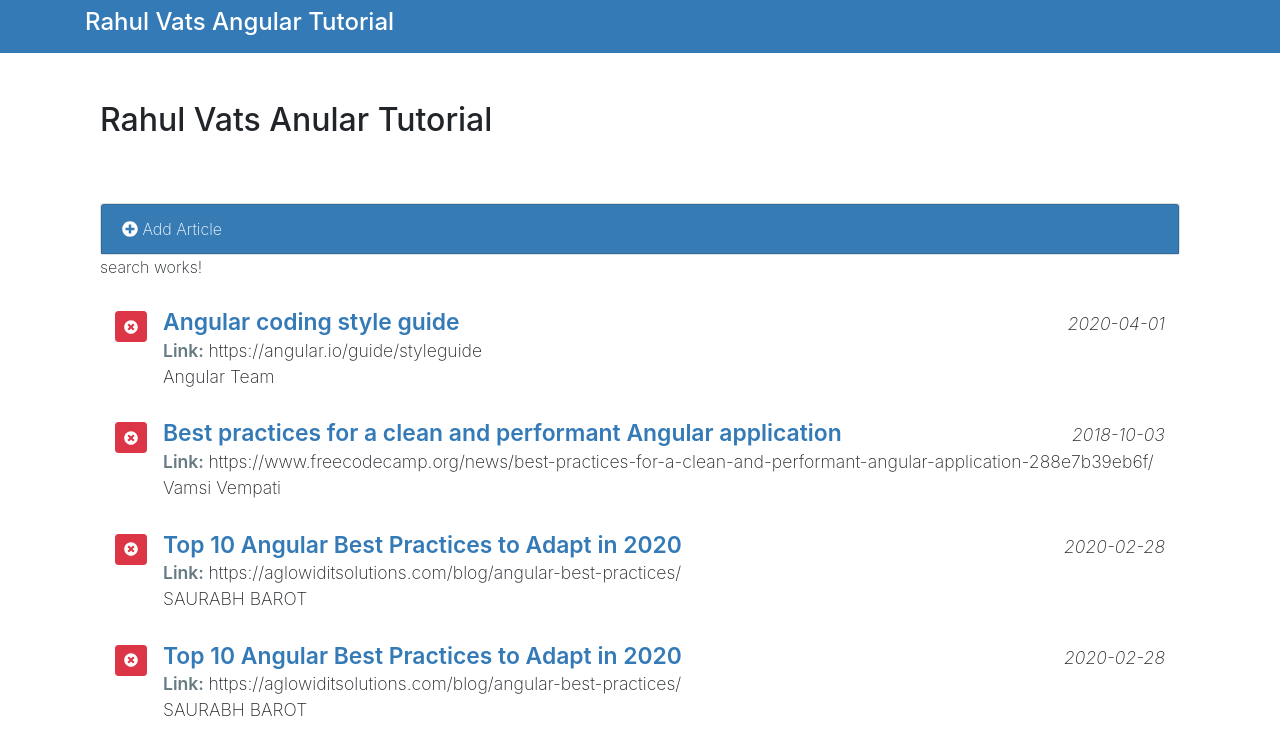
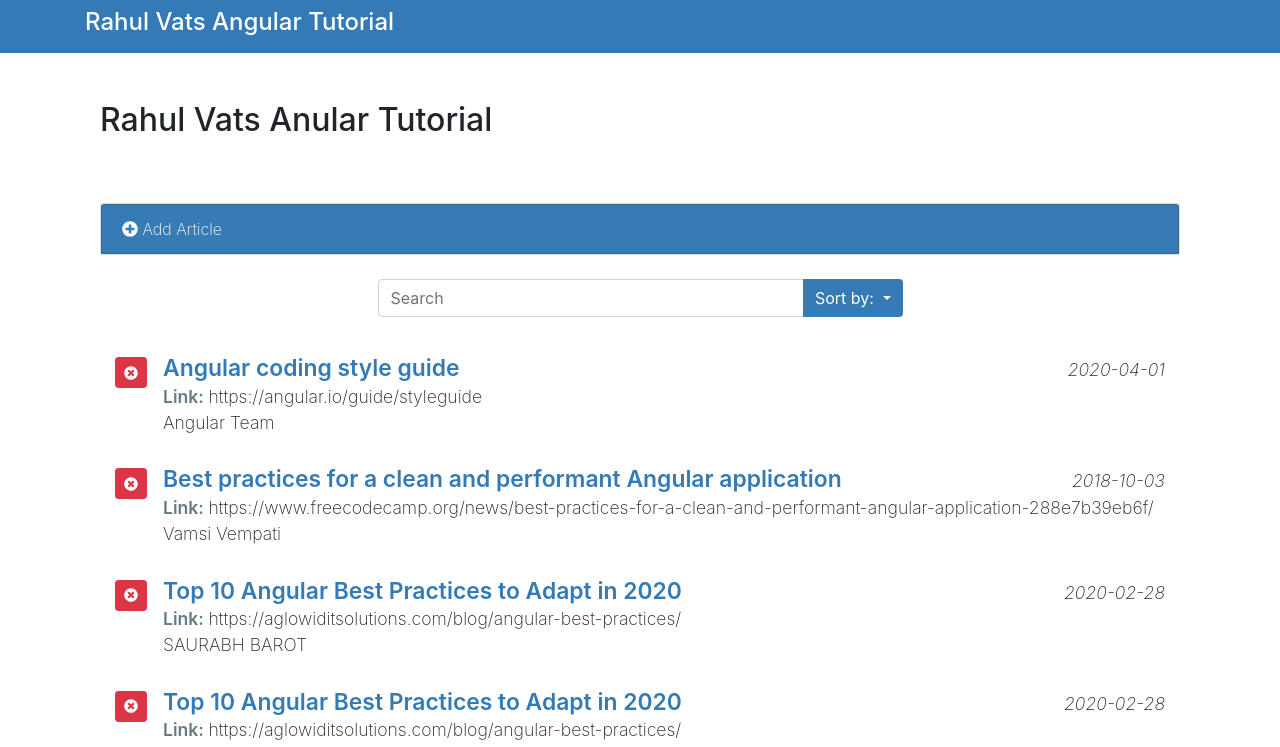
Before and after one commit to rvats/AngularTutorial, an Angular app in the folder tutorial/: page / in a window 1280 px wide. Shown: the top 747 px of the page. Built offline with nearby package versions, Linux system fonts and the light colour scheme.

Commit message:
Initial Commit - Getting The Search To Work

```diff
--- a/tutorial/twi/app/components/search/search.component.html
+++ b/tutorial/twi/app/components/search/search.component.html
@@ -1 +1,39 @@
-<p>search works!</p>
+<div class="search-articles row justify-content-center my-4">
+  <div class="col-md-6">
+    <div class="input-group">
+      <input
+        id="searchArticles"
+        placeholder="Search"
+        type="text"
+        class="form-control"
+        aria-label="Search Articles"
+        [(ngModel)]="query"
+        (keyup)="handleQuery()"
+      />
+      <div class="input-group-append">
+        <button
+          type="button"
+          class="btn btn-primary dropdown-toggle"
+          data-toggle="dropdown"
+          aria-haspopup="true"
+          aria-expanded="false"
+        >
+          Sort by: <span class="caret"></span>
+        </button>
+
+        <div class="sort-menu dropdown-menu dropdown-menu-right">
+          <a class="sort-by dropdown-item" href="#">Article Name</a>
+          <a class="sort-by dropdown-item" href="#">Date</a>
+          <a class="sort-by dropdown-item" href="#">Author</a>
+          <div role="separator" class="dropdown-divider"></div>
+          <a class="sort-dir dropdown-item" href="#">Asc</a>
+          <a class="sort-dir dropdown-item" href="#">Desc</a>
+        </div>
+      </div>
+      <!-- input-group-btn -->
+    </div>
+    <!-- input-group -->
+  </div>
+  <!-- col-md-offset-3 -->
+</div>
+<!-- search-articles -->
--- a/tutorial/twi/app/components/search/search.component.ts
+++ b/tutorial/twi/app/components/search/search.component.ts
@@ -1,10 +1,17 @@
-import { Component, OnInit } from '@angular/core';
+import { Component, OnInit, Output, EventEmitter } from '@angular/core';
 
 @Component({
   selector: 'twi-search',
   templateUrl: './search.component.html',
 })
 export class SearchComponent implements OnInit {
+  query: string;
+  @Output() queryArticlesEvent = new EventEmitter();
+
+  handleQuery(){
+    this.queryArticlesEvent.emit(this.query);
+  }
+
   constructor() {}
 
   ngOnInit(): void {}
--- a/tutorial/twi/app/twi-component/twi.component.html
+++ b/tutorial/twi/app/twi-component/twi.component.html
@@ -5,7 +5,7 @@
         <div class="container">
           <h2 class="py-5">{{ title }}</h2>
           <twi-add (addArticleEvent)="addArticle($event)"></twi-add>
-          <twi-search></twi-search>
+          <twi-search (queryArticlesEvent)="queryArticles($event)"></twi-search>
           <twi-list [dataList]="dataList" (deleteArticleEvent)="deleteArticle($event)"></twi-list>
         </div>
       </div>
--- a/tutorial/twi/app/twi-component/twi.component.ts
+++ b/tutorial/twi/app/twi-component/twi.component.ts
@@ -25,4 +25,16 @@ export class TwiComponent implements OnInit {
   deleteArticle(article: object){
     this.dataList = without(this.dataList, article);
   }
+
+  queryArticles(query: string){
+    this.dataList = this.dataList.filter(
+      eachItem => {
+        return (
+          eachItem['articleName'].toLowerCase().includes(query.toLowerCase()) ||
+          eachItem['articleUrl'].toLowerCase().includes(query.toLowerCase()) ||
+          eachItem['articleAuthor'].toLowerCase().includes(query.toLowerCase())
+        )
+      }
+    );
+  }
 }
```
